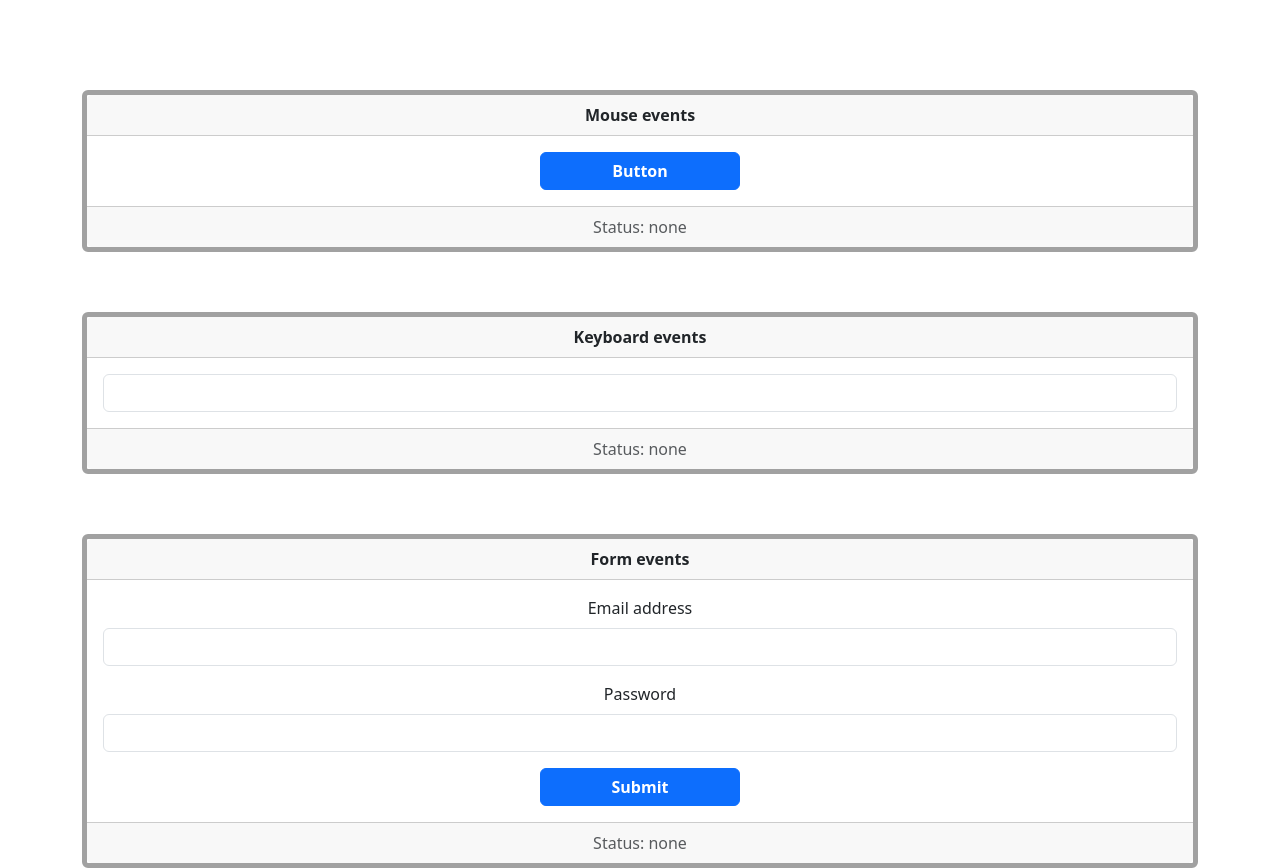
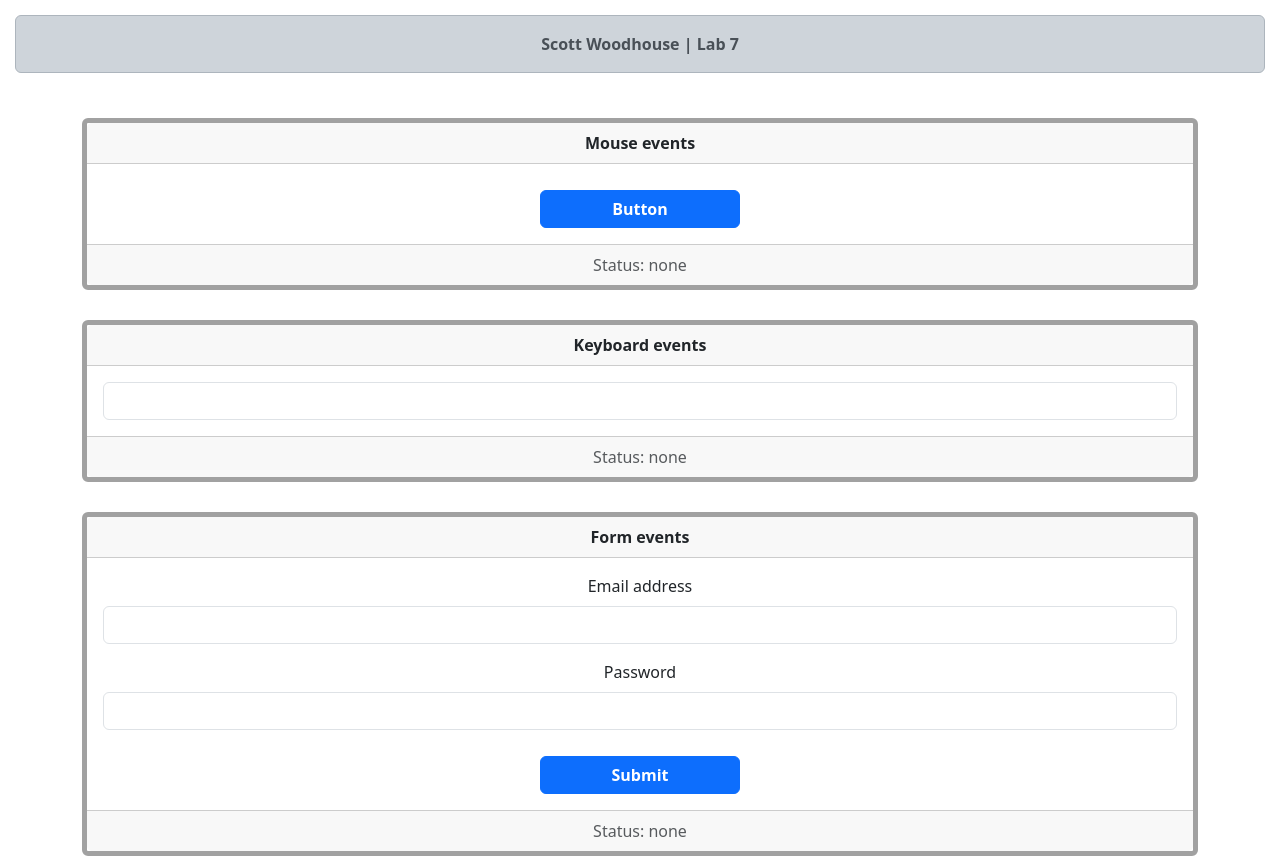
Before and after one commit to WoodShack/CPAN113-7, a plain HTML site: page index.html in a window 1280 px wide. Shown: the top 868 px of the page. Drawn offline with Linux system fonts and the light colour scheme.

Commit message:
Style cleanup

```diff
--- a/css/index.css
+++ b/css/index.css
@@ -1,9 +1,15 @@
 #event-container{
-    margin-top: 30px;
+    margin-bottom: 30px;
+}
+
+#header-alert{
+    font-weight: bold;
+    text-align: center;
+    margin: 15px;
 }
 
 .card{
-    margin-top: 60px;
+    margin-top: 30px;
     border: 5px solid #a1a1a1;
 }
 
@@ -14,4 +20,5 @@
 .btn{
     font-weight: bold;
     min-width: 200px;
+    margin-top: 10px;
 }
--- a/index.html
+++ b/index.html
@@ -10,6 +10,10 @@
     <script defer src="js/script.js"></script>
 </head>
 <body>
+
+    <div id="header-alert" class="alert alert-dark" role="alert">
+        Scott Woodhouse | Lab 7
+    </div>
 
     <!--Bootstrap Grid-->
     <div id="event-container" class="container">
```
